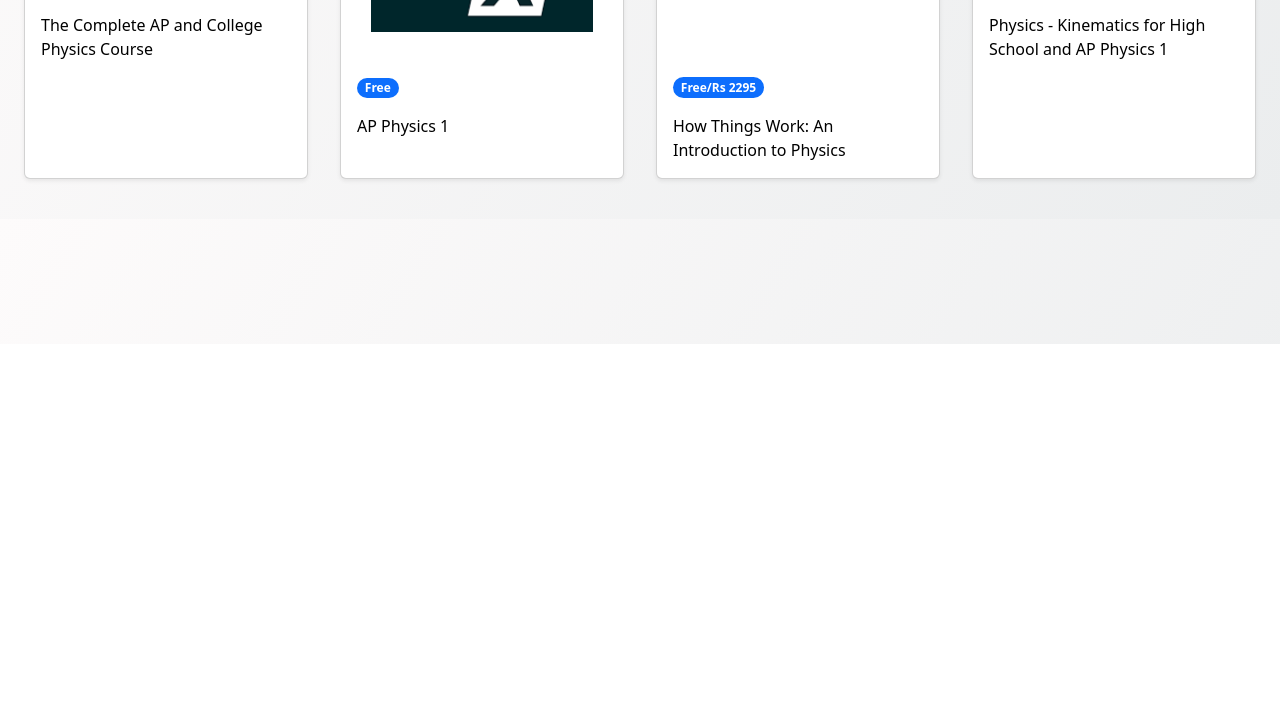
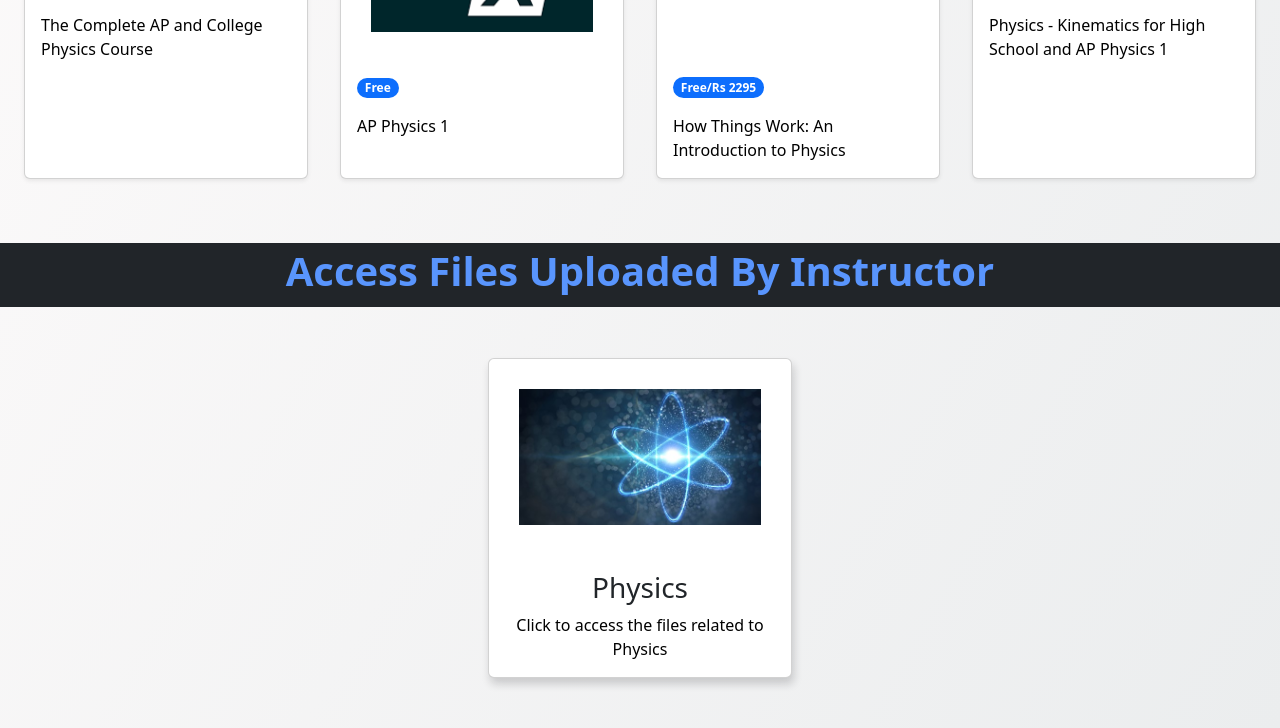
Before and after one commit to ArkaPrabhaChowdhury/Unigrade, a plain HTML site: page physics.html in a window 1280 px wide. Shown: the part 456-1184 px from the top of the page. Before the commit the page ends 800 px from the top, so only its background shows below. Drawn offline with nearby package versions, Linux system fonts and the light colour scheme.

Commit message:
Update physics.html

```diff
--- a/physics.html
+++ b/physics.html
@@ -88,6 +88,26 @@
           </div>
         </div>
       </main>
+      <br>
+
+      <div class="container-fluid py-1" id="course-head">
+        <h2 class="display-6 fw-bold text-center">Access Files Uploaded By Instructor</h2>
+      </div>
+
+      <center>
+        <div class="col" style="width: 25%; height: 30%; margin: 4%;">
+          <div class="card h-100">
+            <img src="physics.jpg" class="card-img-top"
+              alt="Skyscrapers" />
+            <div class="card-body text-center">
+              <h3 class="card-title text-center">Physics</h3>
+              <a href="userphysics.html" class="card-text text-center stretched-link text-decoration-none">
+                Click to access the files related to Physics
+              </a>
+            </div>
+          </div>
+        </div>
+      </center>
     <script src="https://cdn.jsdelivr.net/npm/bootstrap@5.2.1/dist/js/bootstrap.bundle.min.js" integrity="sha384-u1OknCvxWvY5kfmNBILK2hRnQC3Pr17a+RTT6rIHI7NnikvbZlHgTPOOmMi466C8" crossorigin="anonymous"></script>
   </body>
 </html>
```
